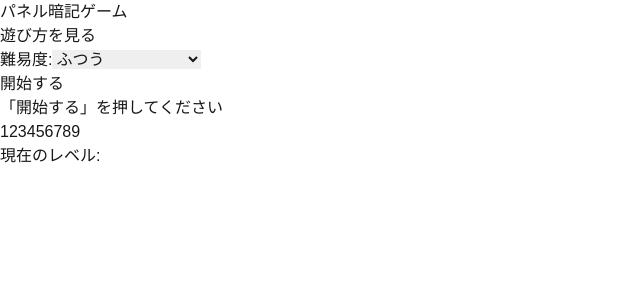
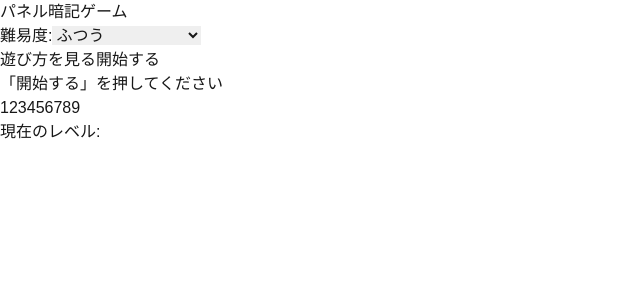
Before and after one commit to mizuta0711/games-MemoryPanel, a Next.js app: page / in a window 1280 px wide. Shown: the top 300 px of the page, without its empty margins (0-640 px from the left). Built offline with nearby package versions, Linux system fonts and the light colour scheme.

Commit message:
スマホ向けのレイアウト調整

```diff
--- a/src/app/page.tsx
+++ b/src/app/page.tsx
@@ -58,14 +58,43 @@ export default function Home() {
       <main className="flex w-full flex-1 flex-col items-center text-center">
         <h1 className="text-2xl font-bold mb-4">パネル暗記ゲーム</h1>
 
-        <div className="mb-2">
+        {/* 難易度選択 */}
+        <div className="mb-4 space-x-2">
+          <label className="mr-2">難易度:</label>
+          <select
+            value={difficulty}
+            onChange={(e) => handleDifficultyChange(e.target.value as GameDifficulty)}
+            className="px-2 py-1 border rounded"
+            disabled={gameManager.isPlaying}
+          >
+            <option value="easy">かんたん</option>
+            <option value="normal">ふつう</option>
+            <option value="hard">むずかしい</option>
+            <option value="expert">とてもむずかしい</option>
+            <option value="oni">おに</option>
+          </select>
+        </div>
+
+        <div className="flex items-center mb-4">
+          {/* 遊び方ボタン */}
           <button
             onClick={() => setShowInstructions(!showInstructions)}
-            className="mb-2 p-2 bg-green-500 text-white rounded"
+            className="px-4 py-2 bg-green-500 text-white rounded-md"
           >
             {showInstructions ? '遊び方を隠す' : '遊び方を見る'}
           </button>
 
+          {/* 開始ボタン */}
+          <button
+            className="px-4 py-2 bg-green-500 text-white rounded-md ml-2"
+            onClick={() => gameManager.startGame()}
+          >
+            {gameManager.isPlaying ? '再挑戦する' : '開始する'}
+          </button>
+        </div>
+
+        {/* 遊び方 */}
+        <div className="mb-2">
           {showInstructions && (
             <div className="p-4 border rounded bg-gray-100 text-left">
               <h2 className="text-ml font-bold mb-2">遊び方</h2>
@@ -86,31 +115,6 @@ export default function Home() {
           )}
         </div>
 
-        {/* 難易度選択 */}
-        <div className="mb-4 space-x-2">
-          <label className="mr-2">難易度:</label>
-          <select
-            value={difficulty}
-            onChange={(e) => handleDifficultyChange(e.target.value as GameDifficulty)}
-            className="px-2 py-1 border rounded"
-            disabled={gameManager.isPlaying}
-          >
-            <option value="easy">かんたん</option>
-            <option value="normal">ふつう</option>
-            <option value="hard">むずかしい</option>
-            <option value="expert">とてもむずかしい</option>
-            <option value="oni">おに</option>
-          </select>
-        </div>
-
-        {/* 開始ボタン */}
-        <button
-          className="px-4 py-2 bg-green-500 text-white rounded-md mb-8"
-          onClick={() => gameManager.startGame()}
-        >
-          {gameManager.isPlaying ? '再挑戦する' : '開始する'}
-        </button>
-
         {/* メッセージ */}
         <p className="text-xl mb-4">
           {gameManager.isPlaying == false ? (
@@ -121,7 +125,7 @@ export default function Home() {
         </p>
 
         {/* パネル */}
-        <div className={`grid gap-2 mb-8 ${getGridColsClassName()}`}>
+        <div className={`grid gap-2 mb-4 ${getGridColsClassName()}`}>
           {Array.from({ length: gridSize * gridSize }).map((_, index) => (
             <button
               key={index}
@@ -136,7 +140,7 @@ export default function Home() {
         </div>
 
         {/* レベル表示 */}
-        <p className="text-2xl mb-4">
+        <p className="text-xl">
           {gameManager.sequence.length > 0 ? (
             gameManager.isGameOver
               ? `ゲームオーバー! スコア: ${gameManager.sequence.length - 1}`
```
